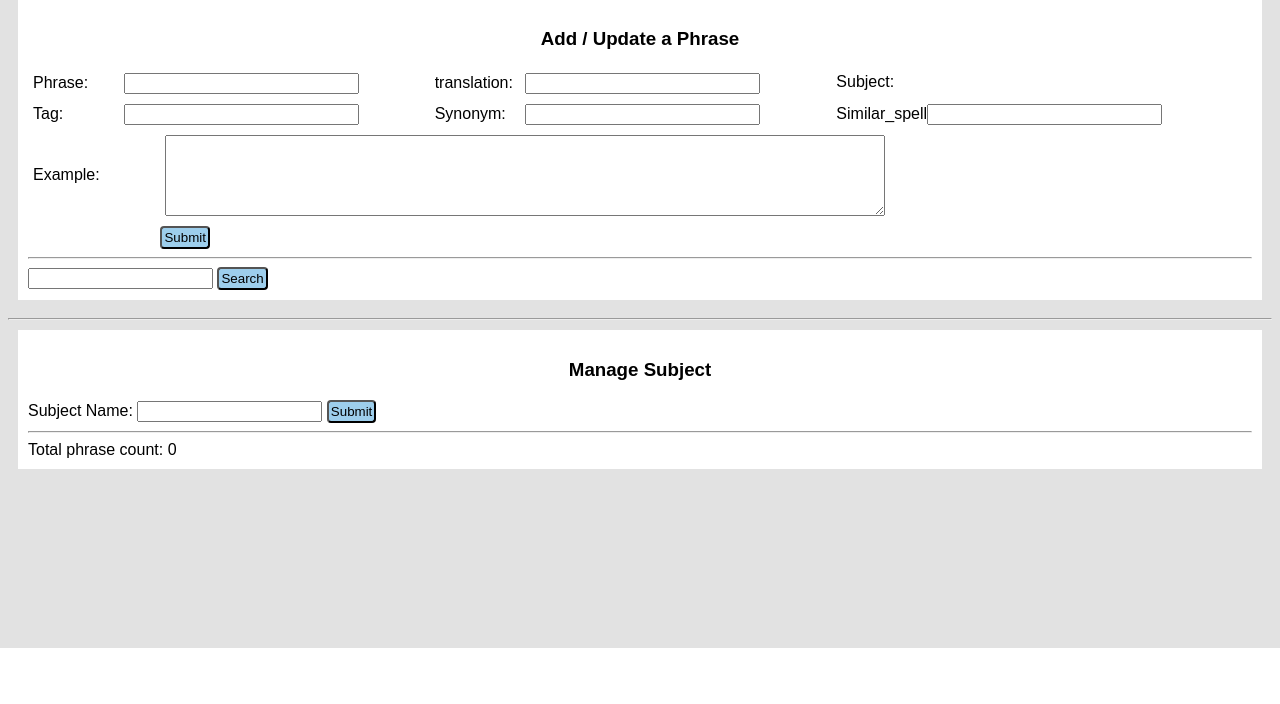
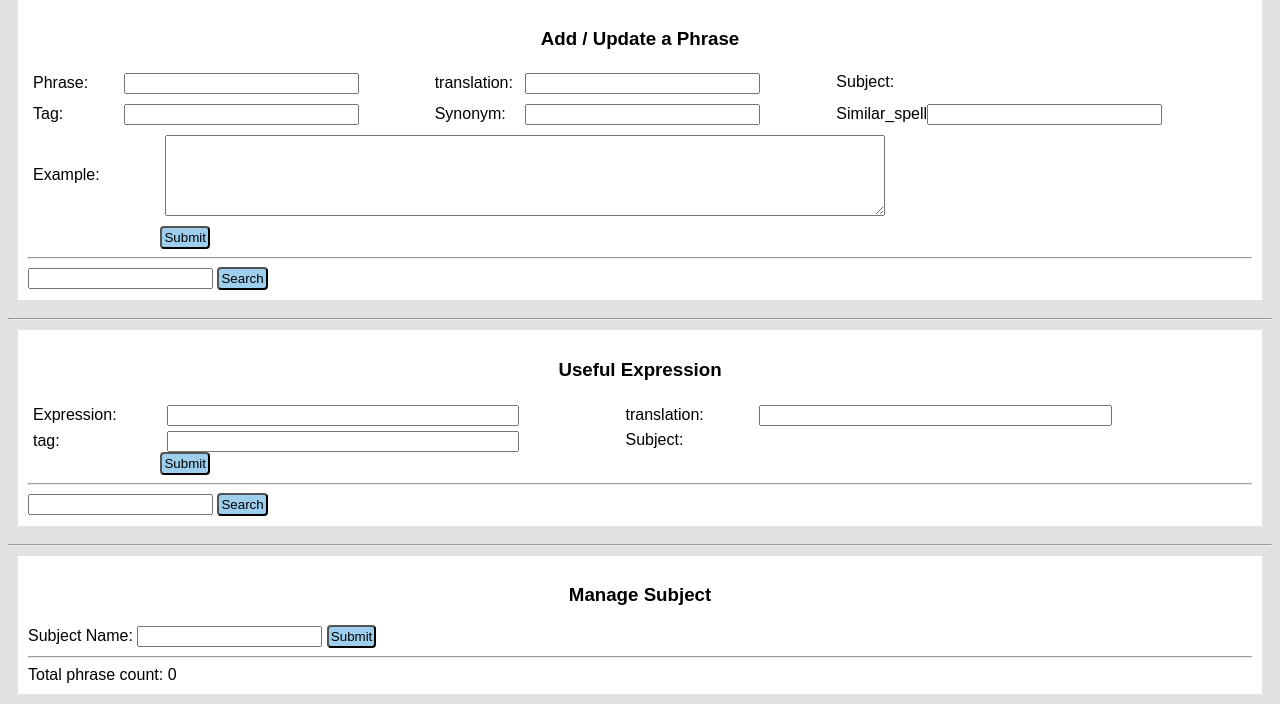
Before and after one commit to denny-lee/py, a Django app: template project/word_dict/mysite/polls/templates/polls/index.html in a window 1280 px wide. Shown: the part 152-856 px from the top of the page. Before the commit the page ends 800 px from the top, so only its background shows below. Run offline with Django 3.2, Linux system fonts and the light colour scheme; the template is opened without the code that fills it, so the values that code supplies are empty.

Commit message:
add Useful Express

```diff
--- a/project/word_dict/mysite/polls/daos.py
+++ b/project/word_dict/mysite/polls/daos.py
@@ -31,7 +31,7 @@ class BaseDao:
             print('check failed: %s' % model)
             return False
         try:
-            if vars(model)['_id'] is None:
+            if "_id" not in vars(model):
                 model.set_dates()
                 self.db[model.get_coll()].insert_one(vars(model))
             else:
--- a/project/word_dict/mysite/polls/static/polls/index.js
+++ b/project/word_dict/mysite/polls/static/polls/index.js
@@ -131,6 +131,10 @@ $(function () {
     }
 
     function bindBtnEvent() {
+        $('#example').keyup(function() {
+            var ov = $(this).val();
+            $(this).val(ov.replace(/\n/g, ' '));
+        });
         $('#save_btn').click(function() {
             var param = {}
             var inputs = ['expr', 'trans', 'subject', 'tag']
@@ -140,7 +144,7 @@ $(function () {
             param['example'] = $('#example').val()
             param['synonym'] = setSSP("synonym", "synonym_list");
             param['similar_spelling'] = setSSP("similar_spelling", "similar_spelling_list");
-            console.log(param)
+//            console.log(param)
             post('save', param, null, function(data) {
                 if (data === 'ok') {
                     resetForm();
@@ -149,6 +153,23 @@ $(function () {
                 }
             } )
         })
+
+        $('#save_expr_btn').click(function() {
+            var param = {}
+            var inputs = ['long_expr', 'long_trans', 'long_subject', 'long_tag']
+            for (var x in inputs) {
+                param[inputs[x]] = $('#'+inputs[x]).val();
+            }
+
+            post('save_expr', param, null, function(data) {
+                if (data === 'ok') {
+                    resetLongForm();
+                } else {
+                    alert('save useful expression fail ')
+                }
+            } )
+        })
+
         $('#search_btn').click(function() {
             $('#search_result').empty();
             var str = $('#search').val()
@@ -161,14 +182,43 @@ $(function () {
                 if (json) {
                     var ul = $('<ul class="data_list"></ul>')
                     ul.append('<li class="head_row"><span>Expression</span><span>Translation</span><span>Tag</span><span class="long_txt">Example</span><span>Subject</span><span>Operation</span></li>')
+                    var tagStr;
+                    var exampleStr;
                     for (var i in json) {
-                        ul.append('<li id="'+json[i]._id['$oid']+'"><span>'+json[i].expr+'</span><span>'+json[i].trans+'</span><span>'+json[i].tag+'</span><span class="long_txt">'+json[i].example+'</span><span>'+json[i].subject+'</span><span class="edit">[E]</span><span class="remove">[X]</span></li>')
+                        tagStr = json[i].tag ? json[i].tag : '';
+                        exampleStr = json[i].example ? json[i].example : '';
+                        ul.append('<li id="'+json[i]._id['$oid']+'"><span>'+json[i].expr+'</span><span>'+json[i].trans+'</span><span>'+tagStr+'</span><span class="long_txt">'+exampleStr+'</span><span>'+json[i].subject+'</span><span class="edit">[E]</span><span class="remove">[X]</span></li>')
                     }
                     $('#search_result').append(ul);
                 }
 
                 registRemoveAction($('#search_result ul li span.remove'))
                 registEditAction($('#search_result ul li span.edit'))
+            })
+        })
+
+        $('#long_search_btn').click(function() {
+            $('#long_search_result').empty();
+            var str = $('#long_search').val()
+            if (!str) {
+                alert('search string should not be empty');
+            }
+            post('search_expr', {'keyword': str}, null, function(data) {
+//                console.log(data)
+                var json = JSON.parse(data)
+                if (json) {
+                    var ul = $('<ul class="data_list"></ul>')
+                    ul.append('<li class="head_row"><span class="long_txt">Expression</span><span class="long_txt">Translation</span><span>Tag</span><span>Subject</span><span>Operation</span></li>')
+                    var tagStr;
+                    var exampleStr;
+                    for (var i in json) {
+                        tagStr = json[i].tag ? json[i].tag : '';
+                        ul.append('<li id="'+json[i]._id['$oid']+'"><span>'+json[i].expr+'</span><span>'+json[i].trans+'</span><span>'+tagStr+'</span><span>'+json[i].subject+'</span><span class="remove">[X]</span></li>')
+                    }
+                    $('#long_search_result').append(ul);
+                }
+
+                registRemoveAction($('#long_search_result ul li span.remove'), 'remove_expr')
             })
         })
 
@@ -216,13 +266,19 @@ $(function () {
     function resetForm() {
         $('#expr').val('')
         $('#trans').val('')
-        $('#subject').val('')
+//        $('#subject').val('')
         $('#tag').val('')
         $('#example').val('')
         $('#synonym').val('')
         $('#similar_spelling').val('')
         $('#synonym_list').empty()
         $('#similar_spelling_list').empty()
+    }
+
+    function resetLongForm() {
+        $('#long_expr').val('')
+        $('#long_trans').val('')
+        $('#long_tag').val('')
     }
 
     function refreshWordList(dom_id, str) {
--- a/project/word_dict/mysite/polls/templates/polls/index.html
+++ b/project/word_dict/mysite/polls/templates/polls/index.html
@@ -1,5 +1,6 @@
 {% load static %}
 
+<link rel="shortcut icon" href="{% static 'polls/favicon.png' %}"/>
 <link type="text/css" rel="stylesheet" href="{% static 'polls/style.css' %}" />
 <script type="text/javascript" src="{% static 'polls/jquery-1.7.min.js' %}"></script>
 <script type="text/javascript" src="{% static 'polls/index.js' %}"></script>
@@ -87,6 +88,54 @@
     <div class="clear"></div>
     <hr />
     <div class="main_container">
+        <div class="title"><h3>Useful Expression</h3></div>
+        <div class="content req_form">
+            <div class="grid_2">
+                <span>Expression:</span>
+                <input type="text" name="expr" id="long_expr" />
+            </div>
+            <div class="grid_2">
+                <span>translation:</span>
+                <input type="text" name="trans" id="long_trans">
+            </div>
+        </div>
+
+        <div class="clear"></div>
+        <div class="content no_req_form">
+            <div class="grid_2">
+                <span>tag:</span>
+                <input type="text" name="tag" id="long_tag" />
+            </div>
+            <div class="grid_2">
+                <span>Subject:</span>
+                {% if subjects %}
+                <select name="subject" id="long_subject">
+                    {% for sbj in subjects %}
+                        <option value="{{ sbj.eng_name }}">{{ sbj.eng_name }}</option>
+                    {% endfor %}
+                </select>
+                {% endif %}
+            </div>
+        </div>
+
+        <div class="clear"></div>
+        <div class="grid_1">
+            <span class="short_fix"></span>
+            <button id="save_expr_btn">Submit</button>
+        </div>
+
+        <div class="clear"></div>
+        <hr />
+        <div class="content req_form">
+            <input type="text" name="search" id="long_search" />
+            <button id="long_search_btn">Search</button>
+        </div>
+        <div class="result" id="long_search_result"></div>
+    </div>
+
+    <div class="clear"></div>
+    <hr />
+    <div class="main_container">
         <div class="title"><h3>Manage Subject</h3></div>
         <div class="content req_form">
             <span>Subject Name:</span>
--- a/project/word_dict/mysite/polls/urls.py
+++ b/project/word_dict/mysite/polls/urls.py
@@ -5,9 +5,12 @@ urlpatterns = [
     path('', views.index, name='index'),
     path('find', views.find, name='find'),
     path('save', views.save, name='save'),
+    path('save_expr', views.save_expr, name='save_expr'),
     path('save_subject', views.save_subject, name='save_subject'),
     path('search_subject', views.search_subject, name='search_subject'),
     path('remove_subject', views.remove_subject, name='remove_subject'),
     path('search', views.search, name='search'),
+    path('search_expr', views.search_expr, name='search_expr'),
     path('remove', views.remove, name='remove'),
+    path('remove_expr', views.remove_expr, name='remove_expr'),
 ]
```
Also changed, not shown: project/word_dict/mysite/polls/models.py (+34 -0 lines), project/word_dict/mysite/polls/views.py (+36 -1 lines), tt.py (+11 -2 lines), project/word_dict/mysite/polls/static/polls/favicon.png (added).
